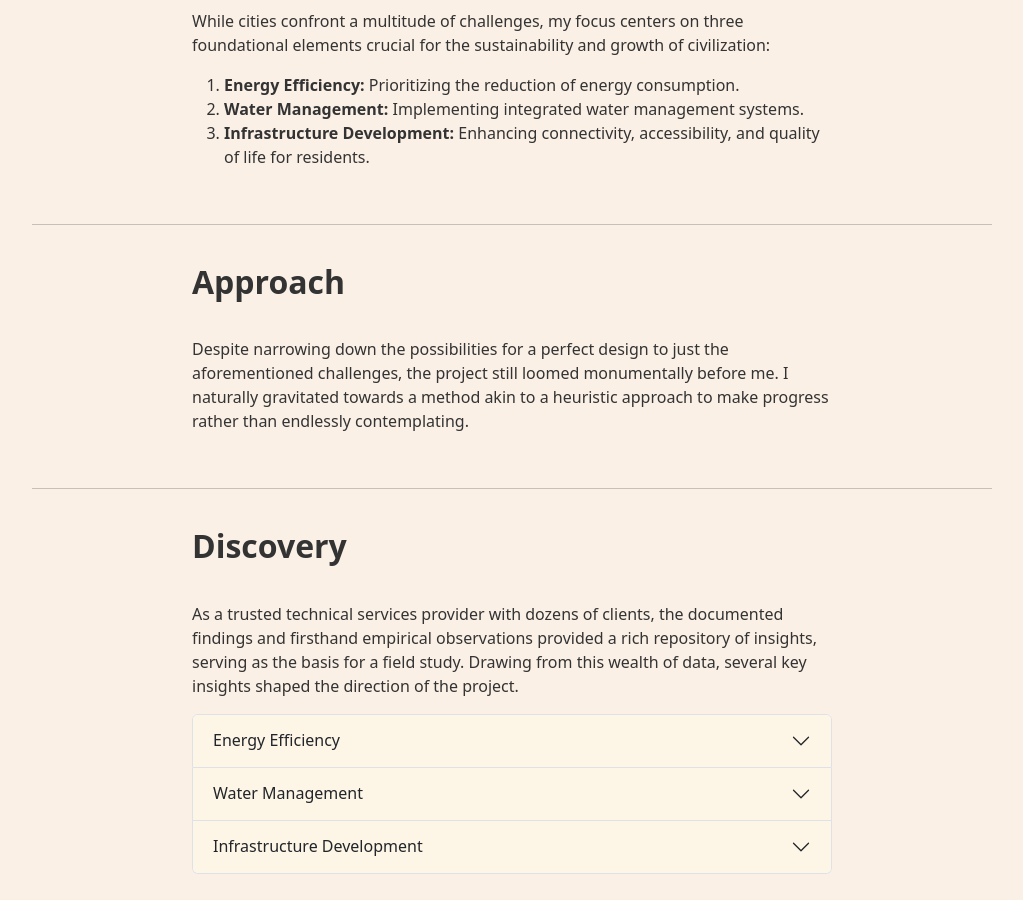
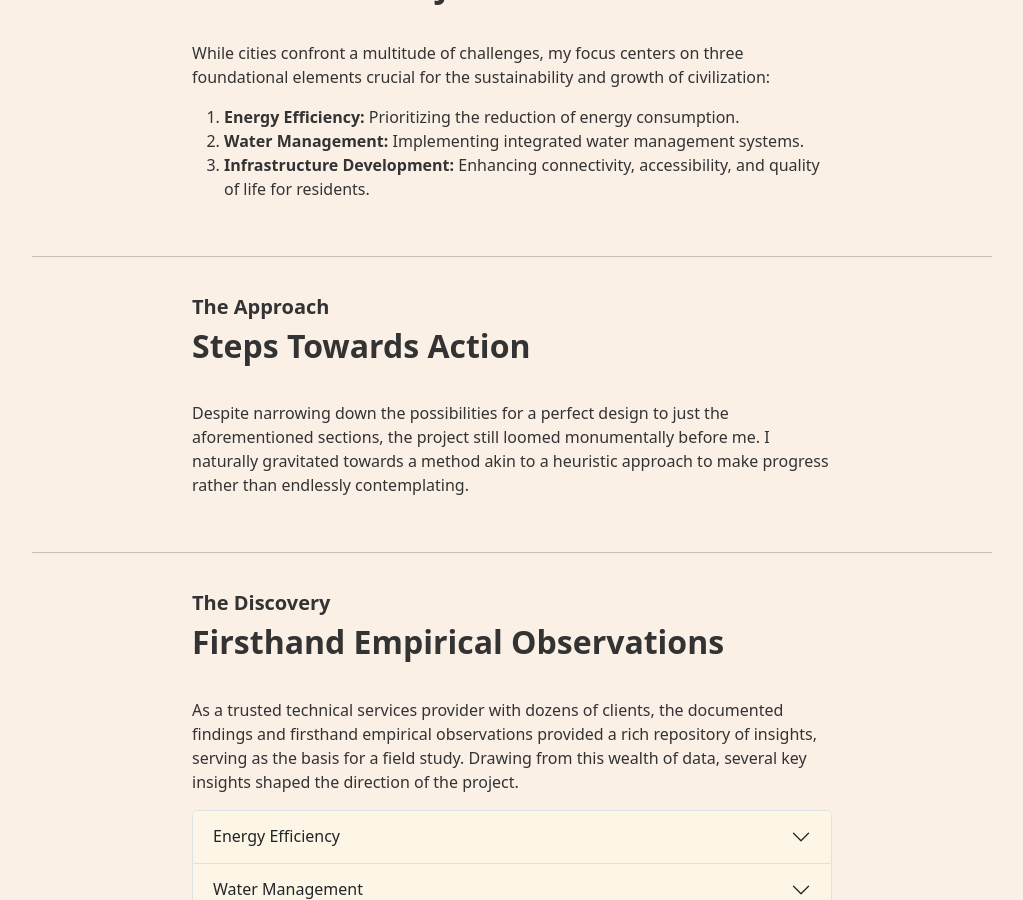
Before and after one commit to ohampro/ohampro.github.io, a Jekyll site: the page built from _ideas/ecity.html, in a window 1280 px wide and 900 px high, scrolled down 1138 px. Shown: the whole window, without its empty margins (128-1151 px from the left). Built offline with Jekyll 4.4.1, drawn with Linux system fonts in a browser that asks for light colours; some of the changed text lies outside the part shown.

Commit message:
small refine in ecity titles and passages

```diff
--- a/_ideas/ecity.html
+++ b/_ideas/ecity.html
@@ -33,7 +33,8 @@ excerpt: "Awarded an honorary diploma for achieving the top position in the Conc
 <hr/>
 
 <section id="problem" class="content">
-        <h2>Challenges</h2>
+        <h5>The Challenge</h5>
+        <h2>A Monumental Job</h2>
         <p>
                 While cities confront a multitude of challenges, my focus centers on three foundational elements crucial
                 for the sustainability and growth of civilization:
@@ -67,9 +68,10 @@ excerpt: "Awarded an honorary diploma for achieving the top position in the Conc
 <hr/>
 
 <section id="approach" class="content">
-        <h2>Approach</h2>
+        <h5>The Approach</h5>
+        <h2>Steps Towards Action</h2>
         <p>
-                Despite narrowing down the possibilities for a perfect design to just the aforementioned challenges,
+                Despite narrowing down the possibilities for a perfect design to just the aforementioned sections,
                 the project still loomed monumentally before me. I naturally gravitated towards a method akin to a heuristic approach to make
                 progress rather than endlessly contemplating.
         </p>
@@ -78,7 +80,8 @@ excerpt: "Awarded an honorary diploma for achieving the top position in the Conc
 <hr/>
 
 <section id="discovery" class="content">
-        <h2>Discovery</h2>
+        <h5>The Discovery</h5>
+        <h2>Firsthand Empirical Observations</h2>
         <p>
                 As a trusted technical services provider with dozens of clients,
                 the documented findings and firsthand empirical observations provided a rich repository of insights,
@@ -111,3 +114,31 @@ excerpt: "Awarded an honorary diploma for achieving the top position in the Conc
 </section>
 
 <hr/>
+
+<section id="vision" class="content">
+        <h5>The Vision</h5>
+        <h2>Blueprints for Tomorrow</h2>
+        <p>
+                My vision extends beyond mere infrastructure development; it aims to propel our cities into
+                a future where technology drives progress and prosperity.
+                By focusing on energy, water, and infrastructure, I work towards creating a design that
+                fosters innovation, efficiency, and an enhanced quality of life,
+                setting these cities at the forefront of technological progress.
+        {% if site.user == 'mhp' %}
+        <p class="d-none">
+                In envisioning an electronics city, my overarching goal is to pioneer a transformative shift in
+                urban living, one that seamlessly integrates technology into the fabric of our community.
+                My vision extends beyond mere infrastructure development; it embodies a collective aspiration to
+                propel our cities into a future where technology serves as an enabler of progress and prosperity for all.
+                By harnessing the power of electronics, I aim to redefine traditional approaches to urbanization,
+                fostering an environment where the barriers to efficiency and accessibility are dismantled.
+                This vision is not confined to the realm of imagination; it is a tangible commitment to building a vibrant,
+                interconnected city that empowers its residents and cultivates innovation at every turn.
+                Through collaboration, creativity, and a steadfast dedication to excellence,
+                I aspire to realize a future where the boundaries of possibility are continuously expanded,
+                and the promise of tomorrow becomes the reality of today.
+        </p>
+        {% endif %}
+</section>
+
+<hr/>
--- a/_includes/footer.html
+++ b/_includes/footer.html
@@ -62,7 +62,7 @@
                href="https://getbootstrap.com/" target="_blank" rel="nofollow">Bootstrap</a>.
             <br/><a class="link-dark link-offset-2 link-underline-opacity-25"
               href="mailto: {{ site.email }}">Email: {{ site.email }}</a>
-            <br/><small class="ps">Updated: April 26, 2024</small>
+            <br/><small class="ps">Updated: May 16</small>
         </p>
 
         <ul class="list-unstyled d-flex justify-content-end fs-4">
```
